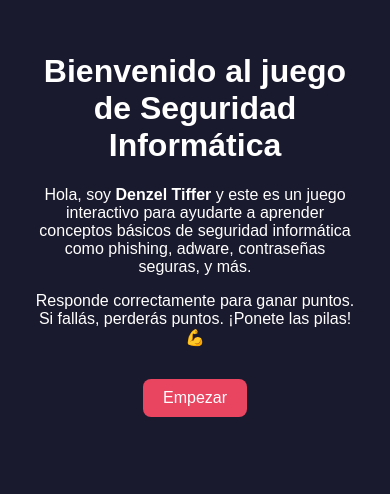
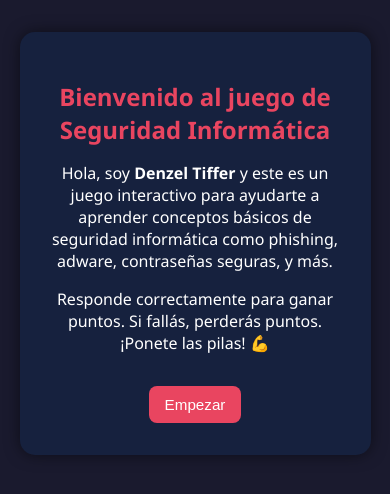
Before and after one commit to Bframe-max/juego-gamificacion, a plain HTML site: page index.html in a window 390 px wide. Drawn offline with Linux system fonts and the light colour scheme.

Commit message:
Update index.html

```diff
--- a/index.html
+++ b/index.html
@@ -2,30 +2,47 @@
 <html lang="es">
 <head>
   <meta charset="UTF-8">
+  <meta name="viewport" content="width=device-width, initial-scale=1.0">
   <title>Juego de Seguridad Informática</title>
   <style>
+    * {
+      box-sizing: border-box;
+    }
+
     body {
-      font-family: Arial, sans-serif;
+      font-family: 'Segoe UI', sans-serif;
       background: #1a1a2e;
       color: white;
       margin: 0;
       padding: 0;
-      text-align: center;
+      display: flex;
+      justify-content: center;
+      align-items: flex-start;
+      min-height: 100vh;
     }
 
     .intro, .quiz-container, .resultado {
+      width: 90%;
       max-width: 600px;
-      margin: auto;
+      background: #16213e;
+      margin-top: 2rem;
       padding: 2rem;
+      border-radius: 15px;
+      box-shadow: 0 0 15px rgba(0, 0, 0, 0.5);
       display: none;
+      text-align: center;
     }
 
     .intro {
       display: block;
     }
 
+    h1, h2 {
+      color: #e94560;
+    }
+
     button {
-      padding: 10px 20px;
+      padding: 12px 20px;
       font-size: 1rem;
       background: #e94560;
       color: white;
@@ -33,22 +50,36 @@
       border-radius: 8px;
       cursor: pointer;
       margin-top: 1rem;
+      transition: 0.3s;
     }
 
-    .pregunta {
-      margin-top: 2rem;
+    button:hover {
+      background: #ff2e63;
     }
 
     .opciones button {
-      display: block;
-      margin: 0.5rem auto;
       width: 100%;
-      max-width: 300px;
+      margin: 0.5rem 0;
     }
 
     .puntaje {
       font-size: 1.2rem;
       margin-top: 1rem;
+    }
+
+    @media (max-width: 480px) {
+      h1, h2 {
+        font-size: 1.5rem;
+      }
+
+      button {
+        font-size: 0.95rem;
+        padding: 10px 16px;
+      }
+
+      .puntaje {
+        font-size: 1rem;
+      }
     }
   </style>
 </head>
```
